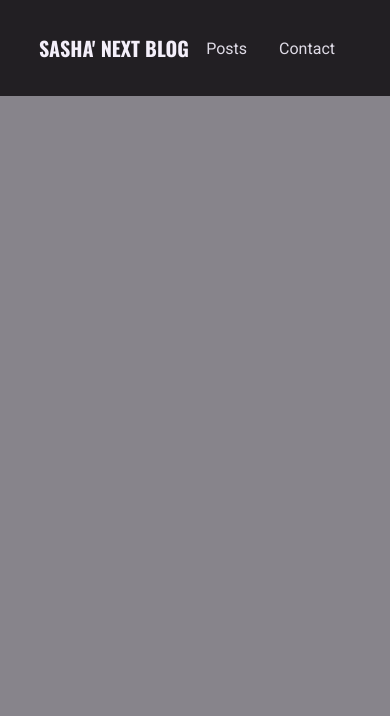
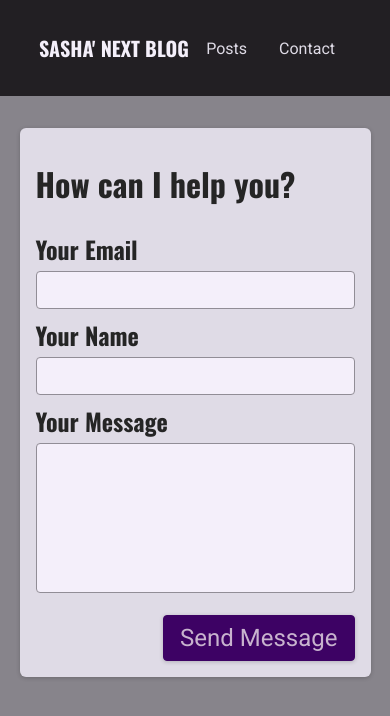
Before and after one commit to oleksandrivanyshyn/next-blog-app, a Next.js app: page /contact in a window 390 px wide. Shown: the top 716 px of the page. Built offline with nearby package versions, Linux system fonts and the light colour scheme.

Commit message:
feat: implement Contact Page with form and notification system
- Added `ContactForm` component for user input and message submission.
- Integrated `Notification` component for feedback on submission status.
- Applied responsive styles for both form and notification UI.

```diff
--- /dev/null
+++ b/components/contact/contact-form.js
@@ -0,0 +1,141 @@
+import { useState, useEffect } from 'react';
+
+import classes from './contact-form.module.css';
+import Notification from '../ui/notification';
+
+async function sendContactData(contactDetails) {
+  const response = await fetch('/api/contact', {
+    method: 'POST',
+    body: JSON.stringify(contactDetails),
+    headers: {
+      'Content-Type': 'application/json',
+    },
+  });
+
+  const data = await response.json();
+
+  if (!response.ok) {
+    throw new Error(data.message || 'Something went wrong!');
+  }
+}
+
+function ContactForm() {
+  const [enteredEmail, setEnteredEmail] = useState('');
+  const [enteredName, setEnteredName] = useState('');
+  const [enteredMessage, setEnteredMessage] = useState('');
+  const [requestStatus, setRequestStatus] = useState(); // 'pending', 'success', 'error'
+  const [requestError, setRequestError] = useState();
+
+  useEffect(() => {
+    if (requestStatus === 'success' || requestStatus === 'error') {
+      const timer = setTimeout(() => {
+        setRequestStatus(null);
+        setRequestError(null);
+      }, 3000);
+
+      return () => clearTimeout(timer);
+    }
+  }, [requestStatus]);
+
+  async function sendMessageHandler(event) {
+    event.preventDefault();
+
+    // optional: add client-side validation
+
+    setRequestStatus('pending');
+
+    try {
+      await sendContactData({
+        email: enteredEmail,
+        name: enteredName,
+        message: enteredMessage,
+      });
+      setRequestStatus('success');
+      setEnteredMessage('');
+      setEnteredEmail('');
+      setEnteredName('');
+    } catch (error) {
+      setRequestError(error.message);
+      setRequestStatus('error');
+    }
+  }
+
+  let notification;
+
+  if (requestStatus === 'pending') {
+    notification = {
+      status: 'pending',
+      title: 'Sending message...',
+      message: 'Your message is on its way!',
+    };
+  }
+
+  if (requestStatus === 'success') {
+    notification = {
+      status: 'success',
+      title: 'Success!',
+      message: 'Message sent successfully!',
+    };
+  }
+
+  if (requestStatus === 'error') {
+    notification = {
+      status: 'error',
+      title: 'Error!',
+      message: requestError,
+    };
+  }
+
+  return (
+    <section className={classes.contact}>
+      <h1>How can I help you?</h1>
+      <form className={classes.form} onSubmit={sendMessageHandler}>
+        <div className={classes.controls}>
+          <div className={classes.control}>
+            <label htmlFor='email'>Your Email</label>
+            <input
+              type='email'
+              id='email'
+              required
+              value={enteredEmail}
+              onChange={(event) => setEnteredEmail(event.target.value)}
+            />
+          </div>
+          <div className={classes.control}>
+            <label htmlFor='name'>Your Name</label>
+            <input
+              type='text'
+              id='name'
+              required
+              value={enteredName}
+              onChange={(event) => setEnteredName(event.target.value)}
+            />
+          </div>
+        </div>
+        <div className={classes.control}>
+          <label htmlFor='message'>Your Message</label>
+          <textarea
+            id='message'
+            rows='5'
+            required
+            value={enteredMessage}
+            onChange={(event) => setEnteredMessage(event.target.value)}
+          ></textarea>
+        </div>
+
+        <div className={classes.actions}>
+          <button>Send Message</button>
+        </div>
+      </form>
+      {notification && (
+        <Notification
+          status={notification.status}
+          title={notification.title}
+          message={notification.message}
+        />
+      )}
+    </section>
+  );
+}
+
+export default ContactForm;
--- /dev/null
+++ b/components/contact/contact-form.module.css
@@ -0,0 +1,73 @@
+.contact {
+  margin: var(--size-8) auto;
+  border-radius: 6px;
+  background-color: var(--color-grey-100);
+  width: 90%;
+  max-width: 50rem;
+  padding: var(--size-4);
+  box-shadow: 0 1px 4px rgba(0, 0, 0, 0.2);
+  font-size: var(--size-6);
+}
+
+.contact h1 {
+  font-size: var(--size-8);
+  margin: var(--size-4) 0;
+  text-align: left;
+}
+
+.form label {
+  display: block;
+  font-family: 'Oswald', sans-serif;
+  font-weight: bold;
+  margin: var(--size-2) 0 var(--size-1) 0;
+}
+
+.form input,
+.form textarea {
+  font: inherit;
+  padding: var(--size-1);
+  border-radius: 4px;
+  width: 100%;
+  border: 1px solid var(--color-grey-400);
+  background-color: var(--color-grey-50);
+  resize: none;
+}
+
+.controls {
+  display: flex;
+  column-gap: 1rem;
+  flex-wrap: wrap;
+}
+
+.control {
+  flex: 1;
+  min-width: 10rem;
+}
+
+.actions {
+  margin-top: var(--size-4);
+  text-align: right;
+}
+
+.form button {
+  font: inherit;
+  cursor: pointer;
+  background-color: var(--color-primary-700);
+  border: 1px solid var(--color-primary-700);
+  padding: var(--size-2) var(--size-4);
+  border-radius: 4px;
+  color: var(--color-primary-50);
+  box-shadow: 0 1px 4px rgba(0, 0, 0, 0.2);
+}
+
+.form button:hover {
+  background-color: var(--color-primary-500);
+  border-color: var(--color-primary-500);
+}
+
+@media (min-width: 768px) {
+  .contact h1 {
+    font-size: var(--size-16);
+    text-align: center;
+  }
+}
--- /dev/null
+++ b/components/ui/notification.js
@@ -0,0 +1,29 @@
+import ReactDOM from 'react-dom';
+
+import classes from './notification.module.css';
+
+function Notification(props) {
+  const { title, message, status } = props;
+
+  let statusClasses = '';
+
+  if (status === 'success') {
+    statusClasses = classes.success;
+  }
+
+  if (status === 'error') {
+    statusClasses = classes.error;
+  }
+
+  const cssClasses = `${classes.notification} ${statusClasses}`;
+
+  return ReactDOM.createPortal(
+    <div className={cssClasses}>
+      <h2>{title}</h2>
+      <p>{message}</p>
+    </div>,
+    document.getElementById('notifications')
+  );
+}
+
+export default Notification;
--- /dev/null
+++ b/components/ui/notification.module.css
@@ -0,0 +1,43 @@
+.notification {
+  display: flex;
+  justify-content: space-between;
+  align-items: center;
+  color: var(--color-grey-100);
+  background-color: var(--color-grey-800);
+  padding: 0 var(--size-8);
+  box-shadow: 0 1px 8px rgba(0, 0, 0, 0.2);
+  position: fixed;
+  height: 5rem;
+  bottom: 0;
+  width: 100%;
+  left: 0;
+  border-top-right-radius: 0;
+  border-top-left-radius: 0;
+}
+
+.notification h2 {
+  font-size: var(--size-6);
+  margin: 0;
+}
+
+.notification p {
+  margin: 0;
+}
+
+.success {
+  background-color: var(--color-success-500);
+  color: var(--color-grey-800);
+}
+
+.error {
+  background-color: var(--color-error-500);
+}
+
+@media (min-width: 768px) {
+  .notification {
+    width: 40rem;
+    left: calc(50% - 20rem);
+    border-top-right-radius: 6px;
+    border-top-left-radius: 6px;
+  }
+}
--- a/pages/contact.js
+++ b/pages/contact.js
@@ -1,7 +1,14 @@
-import React from 'react';
+import { Fragment } from 'react';
+import Head from 'next/head';
 
-const ContactPage = () => {
-  return <div></div>;
-};
+import ContactForm from '../components/contact/contact-form';
+
+function ContactPage() {
+  return (
+    <Fragment>
+      <ContactForm />
+    </Fragment>
+  );
+}
 
 export default ContactPage;
```
